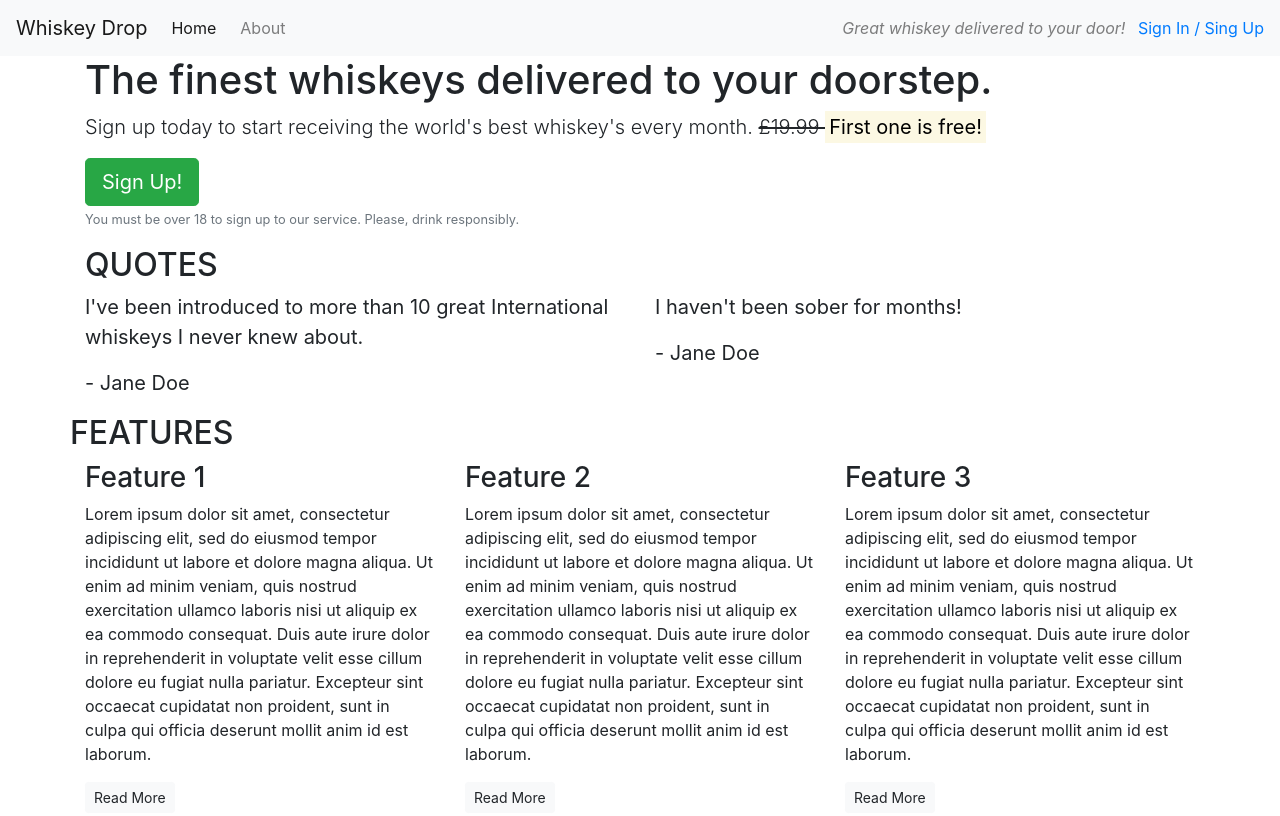
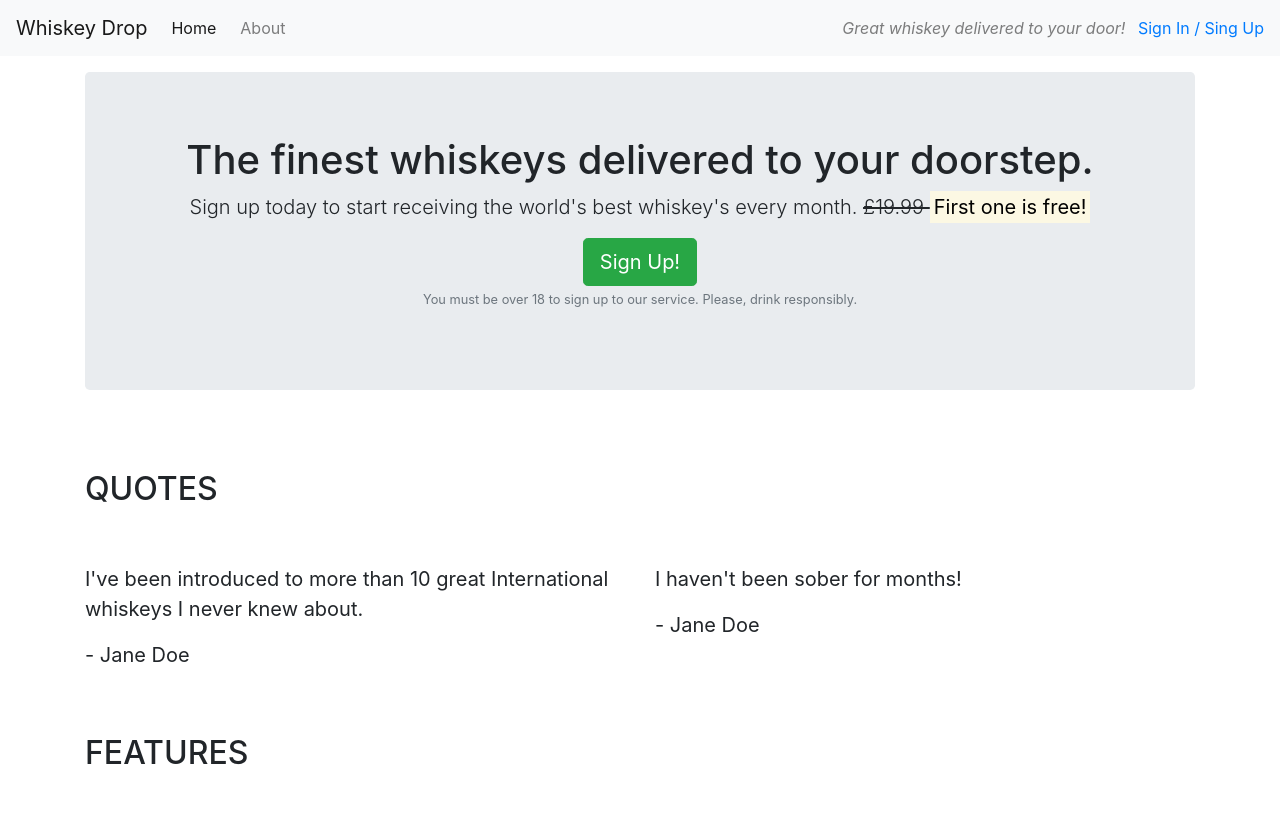
Before and after one commit to Cleg83/bootstrap-module, a plain HTML site: page index.html in a window 1280 px wide. Shown: the top 816 px of the page. Drawn offline with nearby package versions, Linux system fonts and the light colour scheme.

Commit message:
FEAT: add more style using core components (work in progress)

```diff
--- a/index.html
+++ b/index.html
@@ -27,15 +27,17 @@
             <a href="/login"> Sign In / Sing Up</a>
         </div>
     </nav>
-    <article class="container">
+    <article class="container mt-3">
       <!-- Callout -->
         <div class="row">
             <div class="col-12">
-                <section class="callout">
+                <section class="callout jumbotron text-center">
                     <h1>The finest whiskeys delivered to your doorstep.</h1>
                     <p class="lead">
                     Sign up today to start receiving the world's best whiskey's every
-                    month. <s>£19.99 </s><strong><mark>First one is free!</mark></strong>
+                    month. <s class="d-none d-sm-inline">£19.99 </s>
+                    <span class="d-inline d-sm-none"><br></span>
+                    <strong><mark>First one is free!</mark></strong>
                     </p>
                     <button class="btn btn-success btn-lg">Sign Up!</button>
                     <p class="text-muted">
@@ -49,7 +51,7 @@
       <!-- Quotes -->
     <section class="quotes">
         <div class="row">
-            <div class="col-12">
+            <div class="col-12 my-5">
                 <h2 class="text-uppercase">Quotes</h2>
             </div>
         </div>
@@ -76,7 +78,9 @@
       <!-- Features-->
     <section class="features">
         <div class="row">
-            <h2 class="text-uppercase">features</h2>
+            <div class="col-12 my-5">
+                <h2 class="text-uppercase">features</h2>
+            </div>
         </div>
         <div class="row">
             <div class="col-12 col-md-6 col-lg-4">
```
